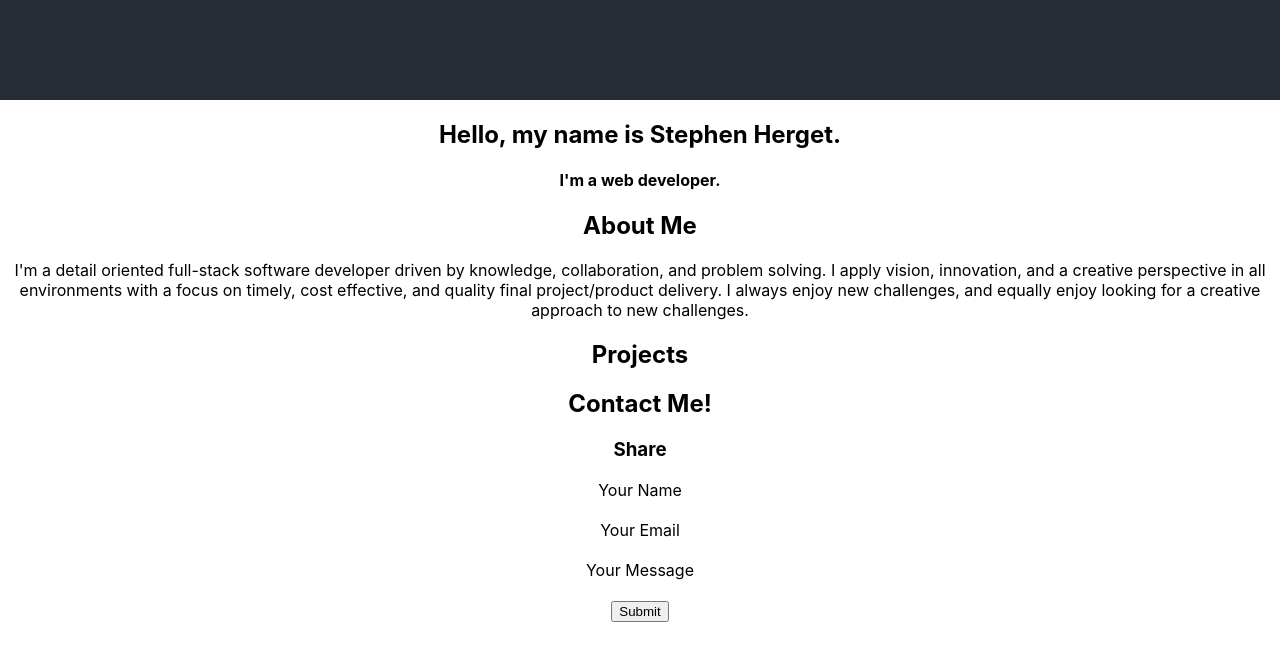
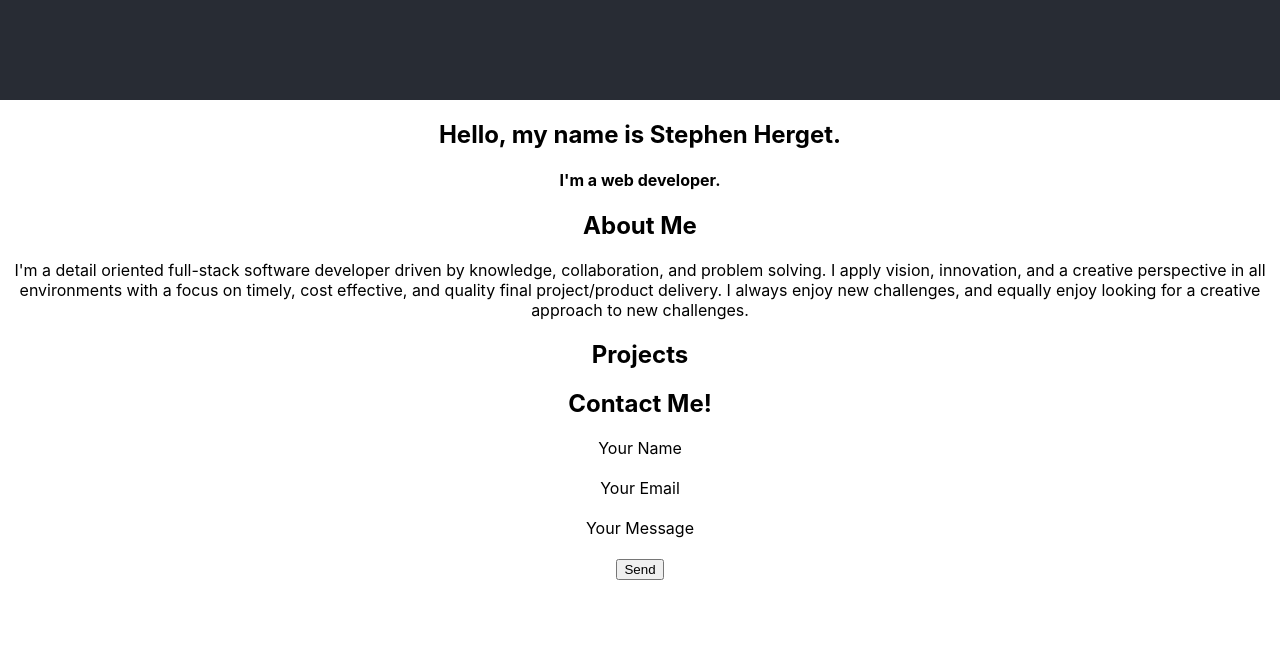
Before and after one commit to sherget15/MyPortfolio, a React (Create React App) app in the folder my_portfolio/: page / in a window 1280 px wide. Shown: the top 660 px of the page. Built offline with nearby package versions, Linux system fonts and the light colour scheme.

Commit message:
touch up

```diff
--- a/my_portfolio/src/App.js
+++ b/my_portfolio/src/App.js
@@ -26,7 +26,6 @@ function App() {
       <h1>Contact Me!</h1>
 
       <div className='contact-form'>
-      <h3>Share</h3>
       <form>
         <label>Your Name</label>
         {/* <input type="text" value={userName} onChange={(e) => setUserName(e.target.value)} /> */}
@@ -40,7 +39,7 @@ function App() {
         {/* <input type="text" value={plantLocation} onChange={(e) => setMessage(e.target.value)} /> */}
         <br />
         <br />
-        <button>Submit</button>
+        <button>Send</button>
         <br />
         <br />
         <br />
```
